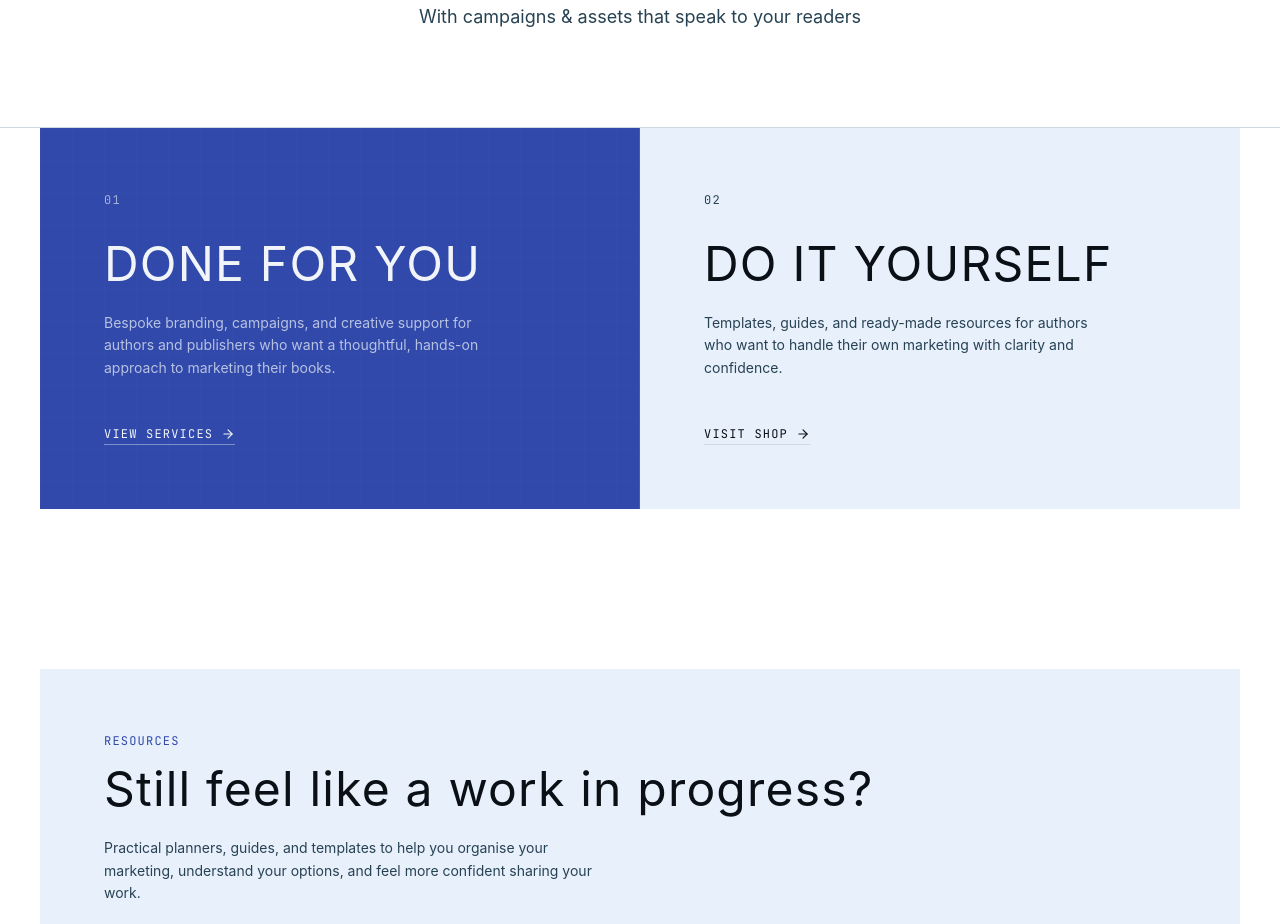
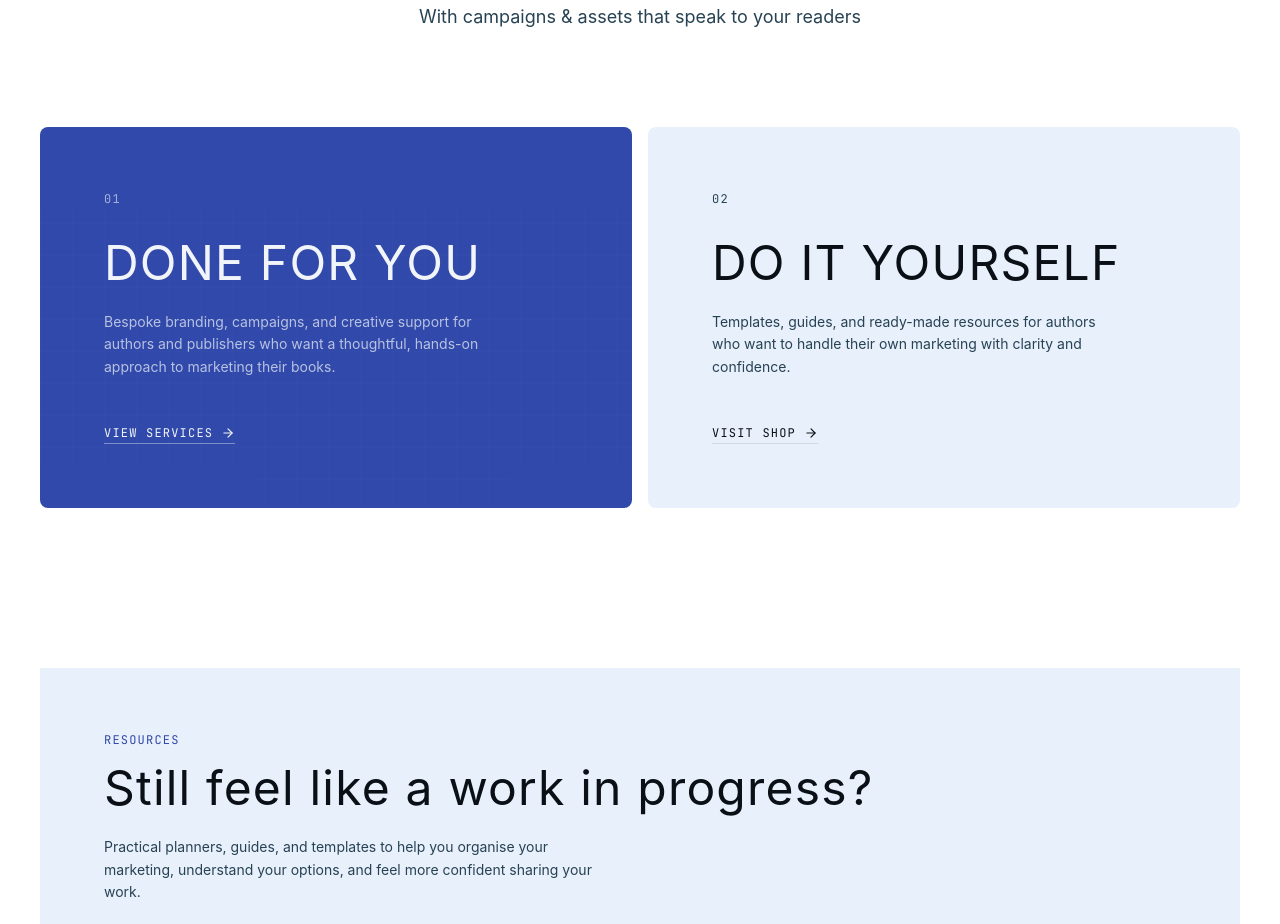
Before and after one commit to marginstudiouk/marginstudio, a React (Vite) app: page / in a window 1280 px wide. Shown: the part 1060-1984 px from the top of the page. Built offline with nearby package versions, Linux system fonts and the light colour scheme; no server answers; the database is empty; a web font is replaced by a local one.

Commit message:
Remove stray line above two-column CTA, add gap, round corners to 8px

```diff
--- a/src/components/home/SplitDecision.jsx
+++ b/src/components/home/SplitDecision.jsx
@@ -17,14 +17,14 @@ export default function SplitDecision() {
       </div>
 
       {/* Two boxes */}
-      <div className="max-w-7xl mx-auto px-6 lg:px-10 grid grid-cols-1 md:grid-cols-2 border-t border-border">
+      <div className="max-w-7xl mx-auto px-6 lg:px-10 grid grid-cols-1 md:grid-cols-2 gap-4">
         {/* Indigo block */}
         <motion.div
           initial={{ opacity: 0 }}
           whileInView={{ opacity: 1 }}
           viewport={{ once: true }}
           transition={{ duration: 0.6 }}
-          className="bg-primary p-10 md:p-12 lg:p-16 relative overflow-hidden md:border-r md:border-primary-foreground/10"
+          className="bg-primary p-10 md:p-12 lg:p-16 relative overflow-hidden rounded-[8px]"
         >
           <div className="absolute inset-0 opacity-10"
             style={{
@@ -56,7 +56,7 @@ export default function SplitDecision() {
           whileInView={{ opacity: 1 }}
           viewport={{ once: true }}
           transition={{ duration: 0.6, delay: 0.1 }}
-          className="bg-secondary/50 p-10 md:p-12 lg:p-16"
+          className="bg-secondary/50 p-10 md:p-12 lg:p-16 rounded-[8px]"
         >
           <p className="font-mono text-xs tracking-widest uppercase text-muted-foreground mb-8">02</p>
           <h3 className="font-display text-4xl md:text-5xl uppercase tracking-wide text-foreground leading-[0.95] mb-6">
```
